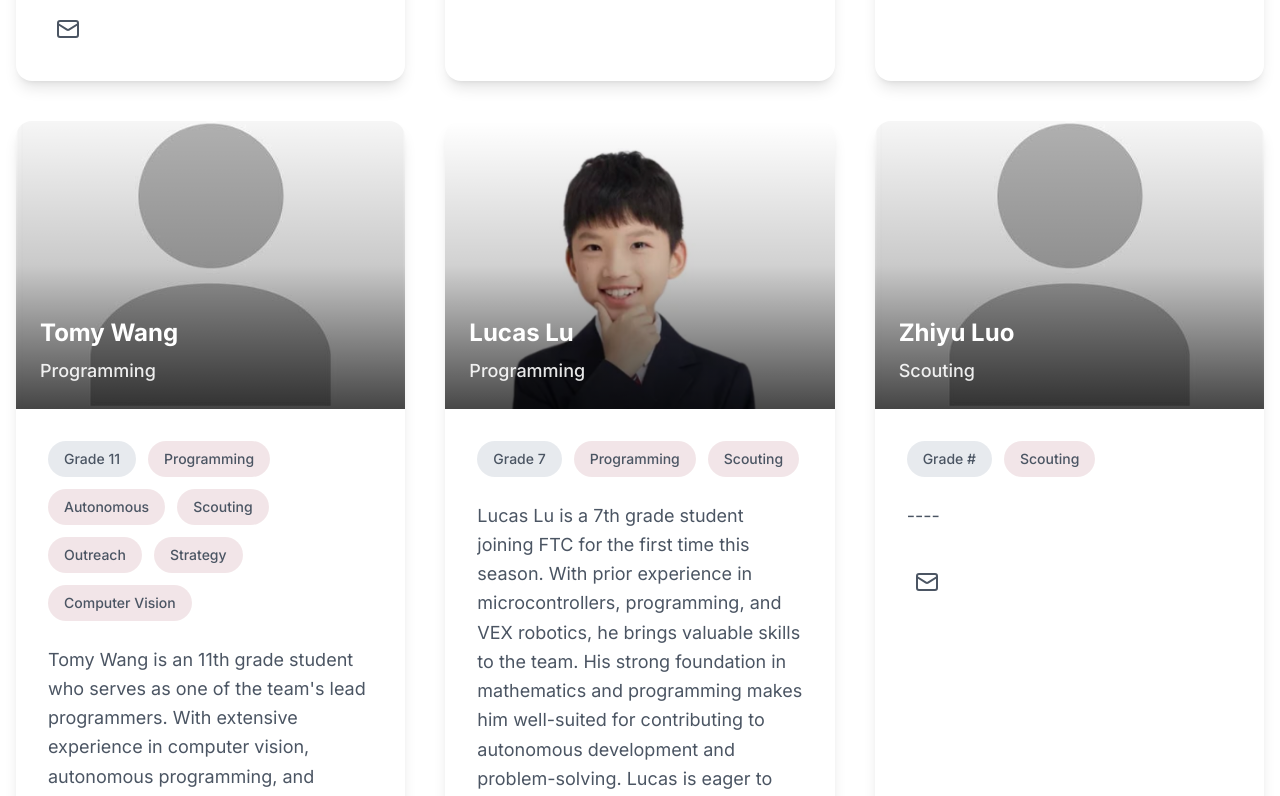
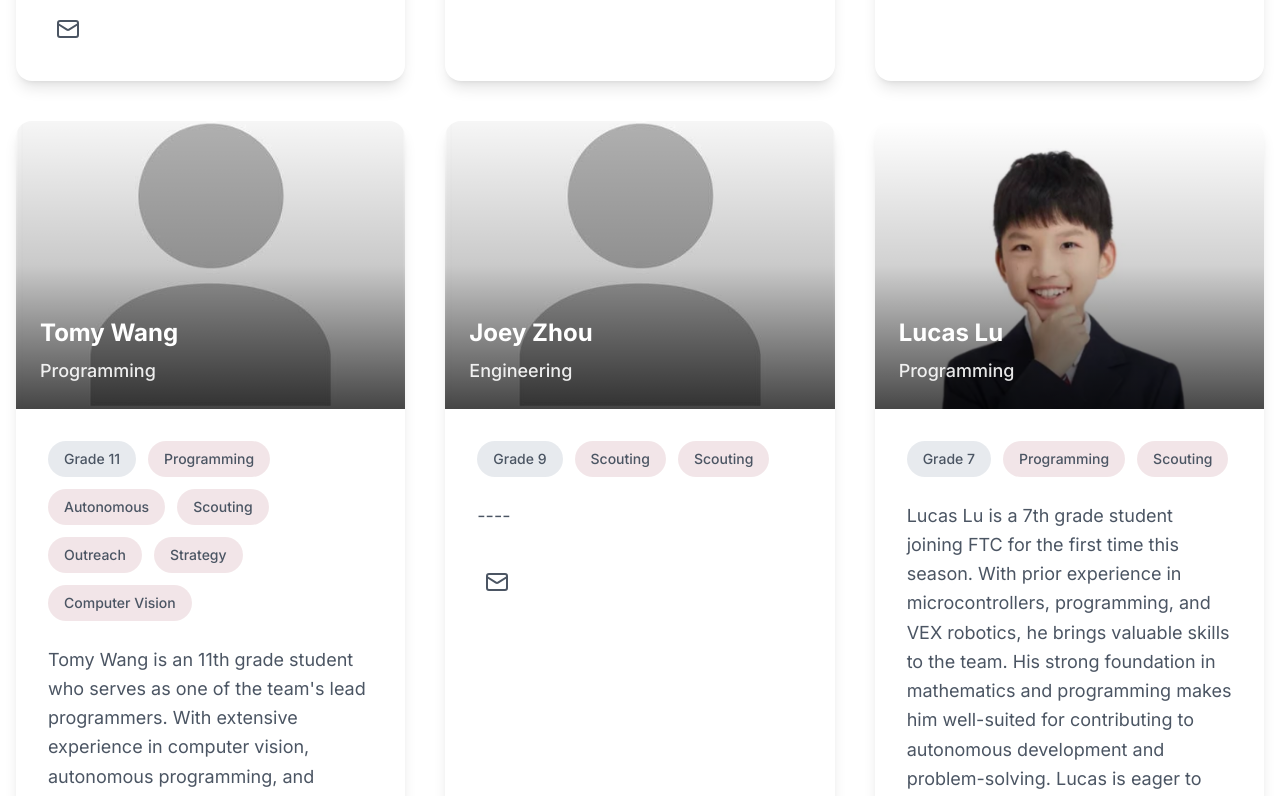
Before and after one commit to Tomywang999/ftc19666-website, a Next.js app: page /team in a window 1280 px wide. Shown: the part 3120-3916 px from the top of the page. Built offline with nearby package versions, Linux system fonts and the light colour scheme.

Commit message:
add teammember

```diff
--- a/app/team/page.tsx
+++ b/app/team/page.tsx
@@ -94,6 +94,18 @@ const teamCategories = [
               email: "tomyw@ftc19666.org",
             //   github: "https://github.com/sarah",
             } as TeamMemberSocial,
+        },
+        {
+          name: "Joey Zhou",
+          role: "Engineering",
+          image: "/team/placeholder.jpeg",
+          grade: "Grade 9",
+          specialties: ["Scouting", "Scouting"],
+          bio: "----",
+          social: {
+            email: "heyuezhou@ftc19666.org",
+          //   github: "https://github.com/sarah",
+          } as TeamMemberSocial,
         },
         {
             name: "Lucas Lu",
```
